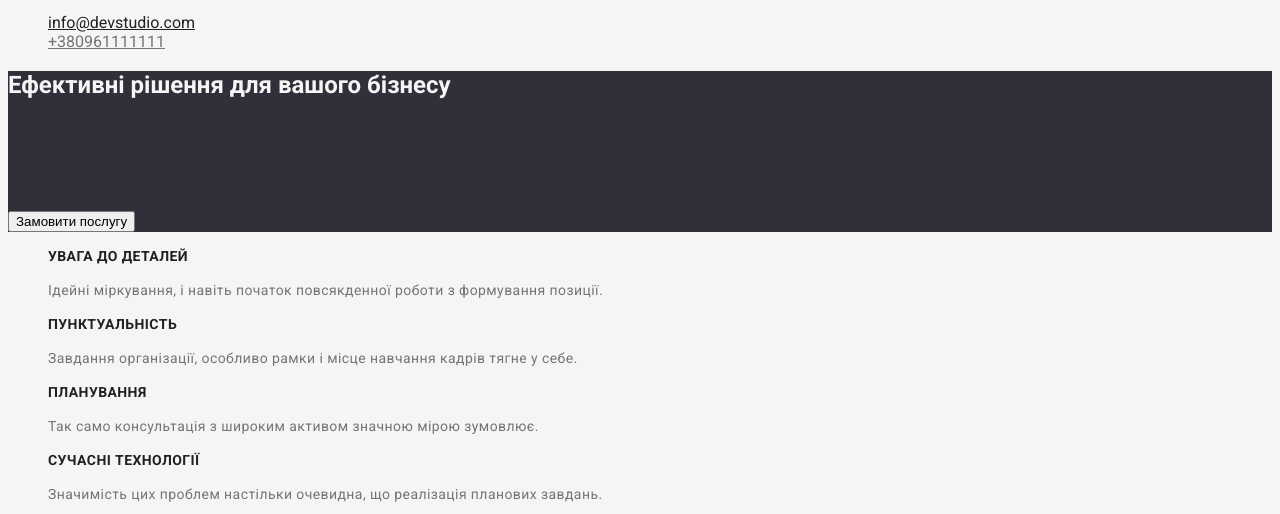
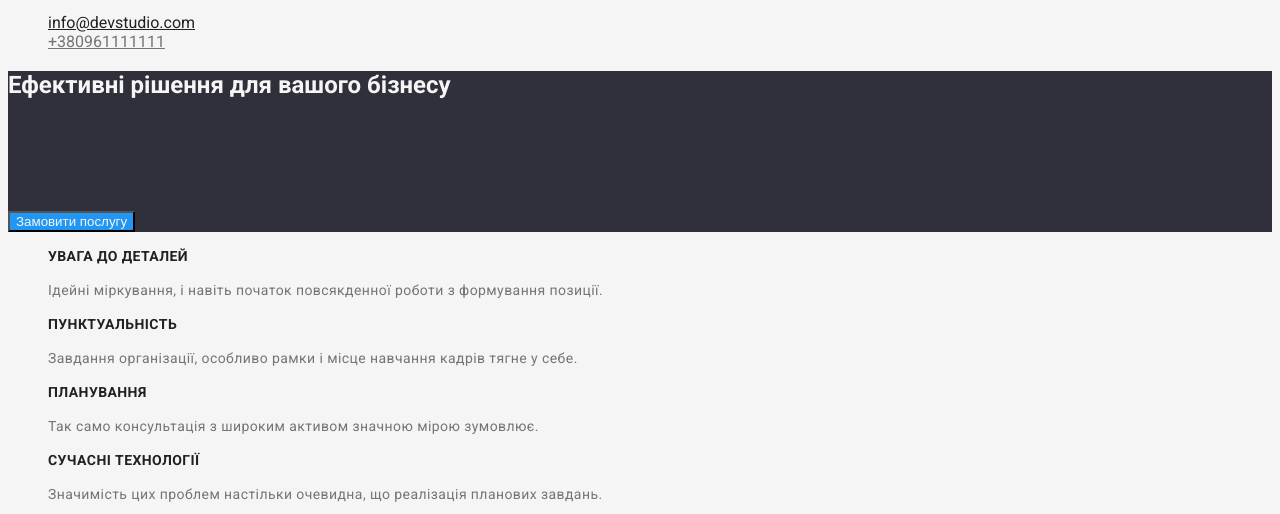
Before and after one commit to Roman-Martyniak/goit-markup-hw-02, a plain HTML site: page index.html in a window 1280 px wide. Shown: the part 103-617 px from the top of the page. Drawn offline with Linux system fonts and the light colour scheme.

Commit message:
Update styles.css

```diff
--- a/css/styles.css
+++ b/css/styles.css
@@ -128,10 +128,10 @@ background: var(--accent-color);
         top: 232px;
 }
 
-/* .button {
+.button {
 color: #F5F5F5;
 background: var(--accent-color);
-} */
+}
 
 .content {
 display: none;
```
